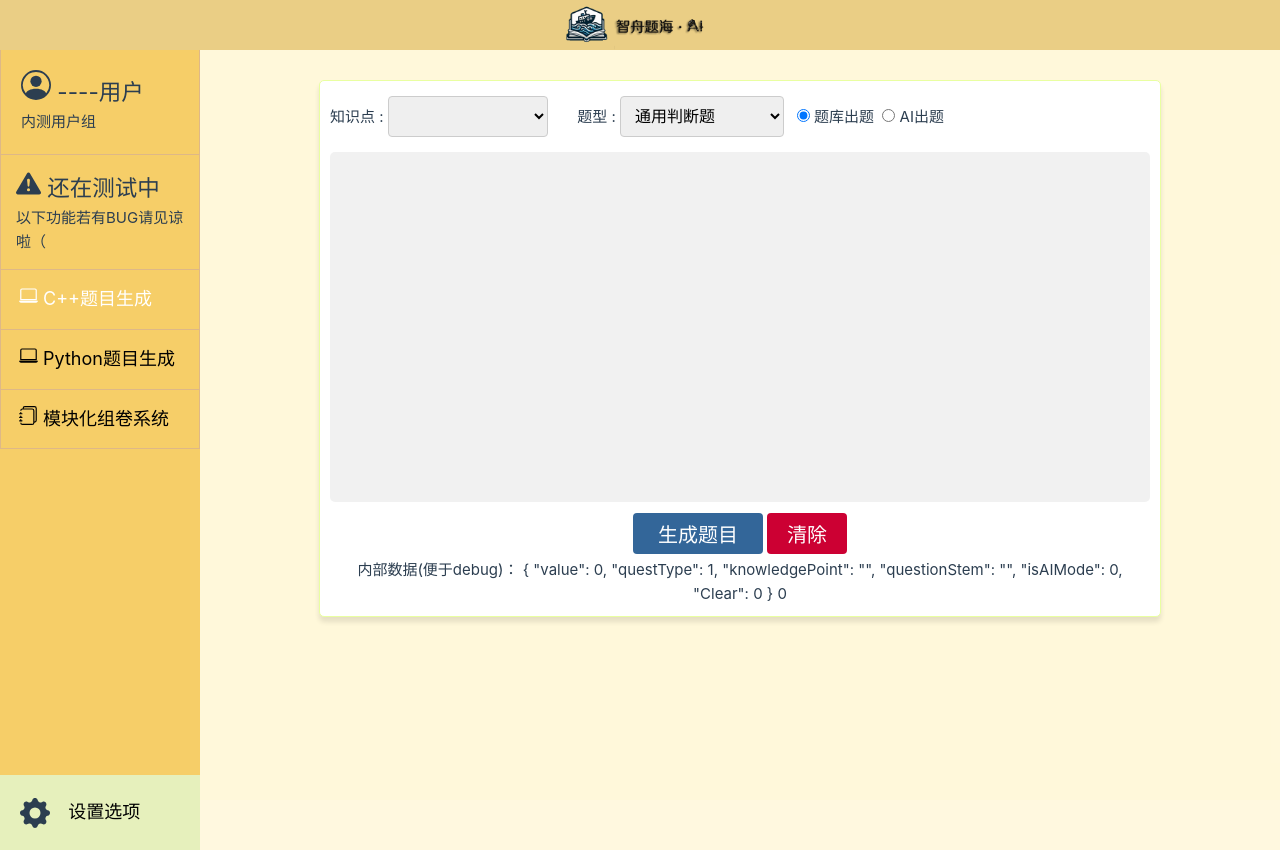
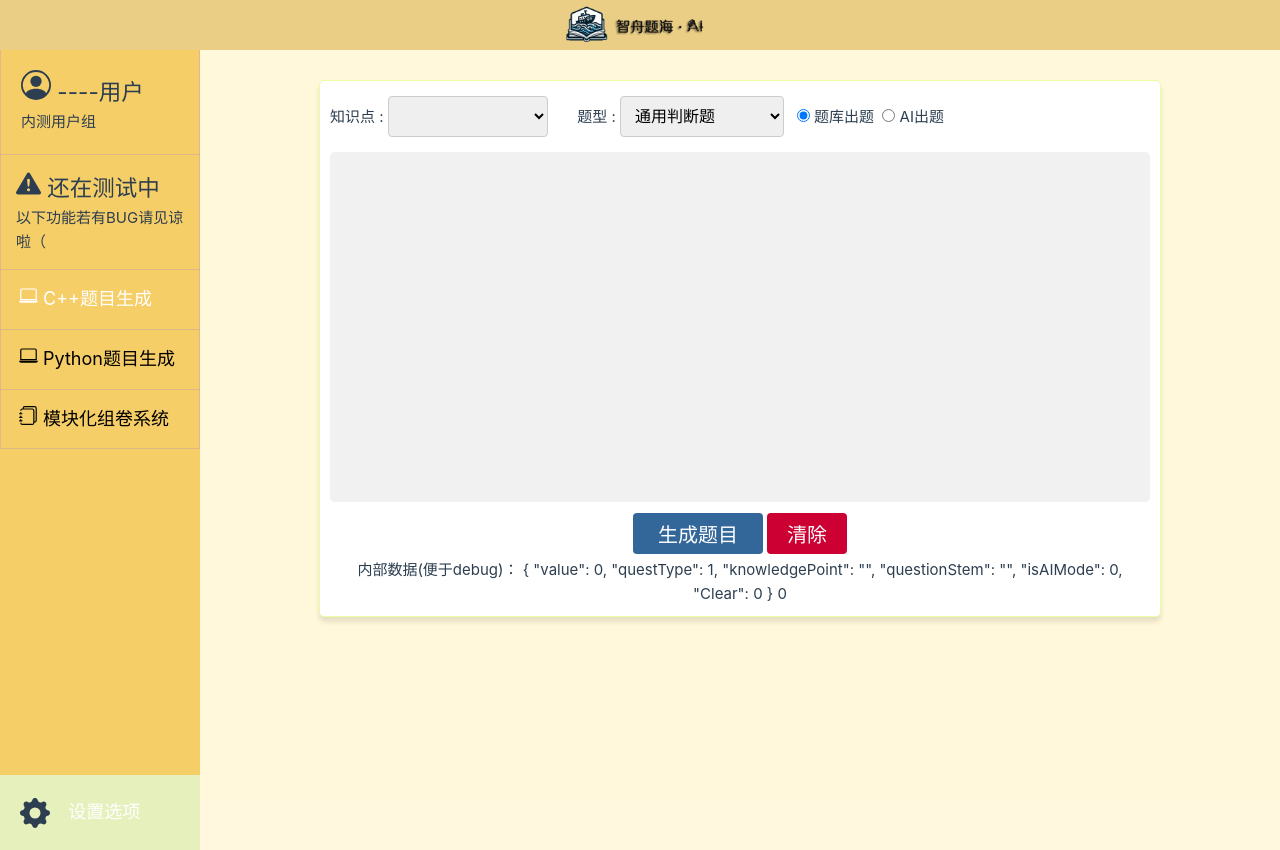
Before and after one commit to Lichen455/VUE-ai, a Vue app: page /c_gen in a window 1280 px wide. Built offline with nearby package versions, Linux system fonts and the light colour scheme.

Commit message:
修改BUG

```diff
--- a/src/views/c_gen.vue
+++ b/src/views/c_gen.vue
@@ -94,6 +94,8 @@
   <script setup>
 //   import dropdown_py from './components/dropdown_py.vue'
   import { reactive } from 'vue';
+  import axios from 'axios';
+
   const emit = defineEmits(['update-display']);
   const display = reactive({
     value: 0,
--- a/src/views/sidebar.vue
+++ b/src/views/sidebar.vue
@@ -54,7 +54,7 @@
         <svg xmlns="http://www.w3.org/2000/svg" width="30" height="" fill="currentColor" class="bi bi-gear-fill" viewBox="0 0 16 16">
   <path d="M9.405 1.05c-.413-1.4-2.397-1.4-2.81 0l-.1.34a1.464 1.464 0 0 1-2.105.872l-.31-.17c-1.283-.698-2.686.705-1.987 1.987l.169.311c.446.82.023 1.841-.872 2.105l-.34.1c-1.4.413-1.4 2.397 0 2.81l.34.1a1.464 1.464 0 0 1 .872 2.105l-.17.31c-.698 1.283.705 2.686 1.987 1.987l.311-.169a1.464 1.464 0 0 1 2.105.872l.1.34c.413 1.4 2.397 1.4 2.81 0l.1-.34a1.464 1.464 0 0 1 2.105-.872l.31.17c1.283.698 2.686-.705 1.987-1.987l-.169-.311a1.464 1.464 0 0 1 .872-2.105l.34-.1c1.4-.413 1.4-2.397 0-2.81l-.34-.1a1.464 1.464 0 0 1-.872-2.105l.17-.31c.698-1.283-.705-2.686-1.987-1.987l-.311.169a1.464 1.464 0 0 1-2.105-.872l-.1-.34zM8 10.93a2.929 2.929 0 1 1 0-5.86 2.929 2.929 0 0 1 0 5.858z"/>
 </svg>
-  <RouterLink to="/page1">    设置选项   </RouterLink>
+  <RouterLink to="">    设置选项   </RouterLink>
 </div>
     </nav>
 </div>
```
